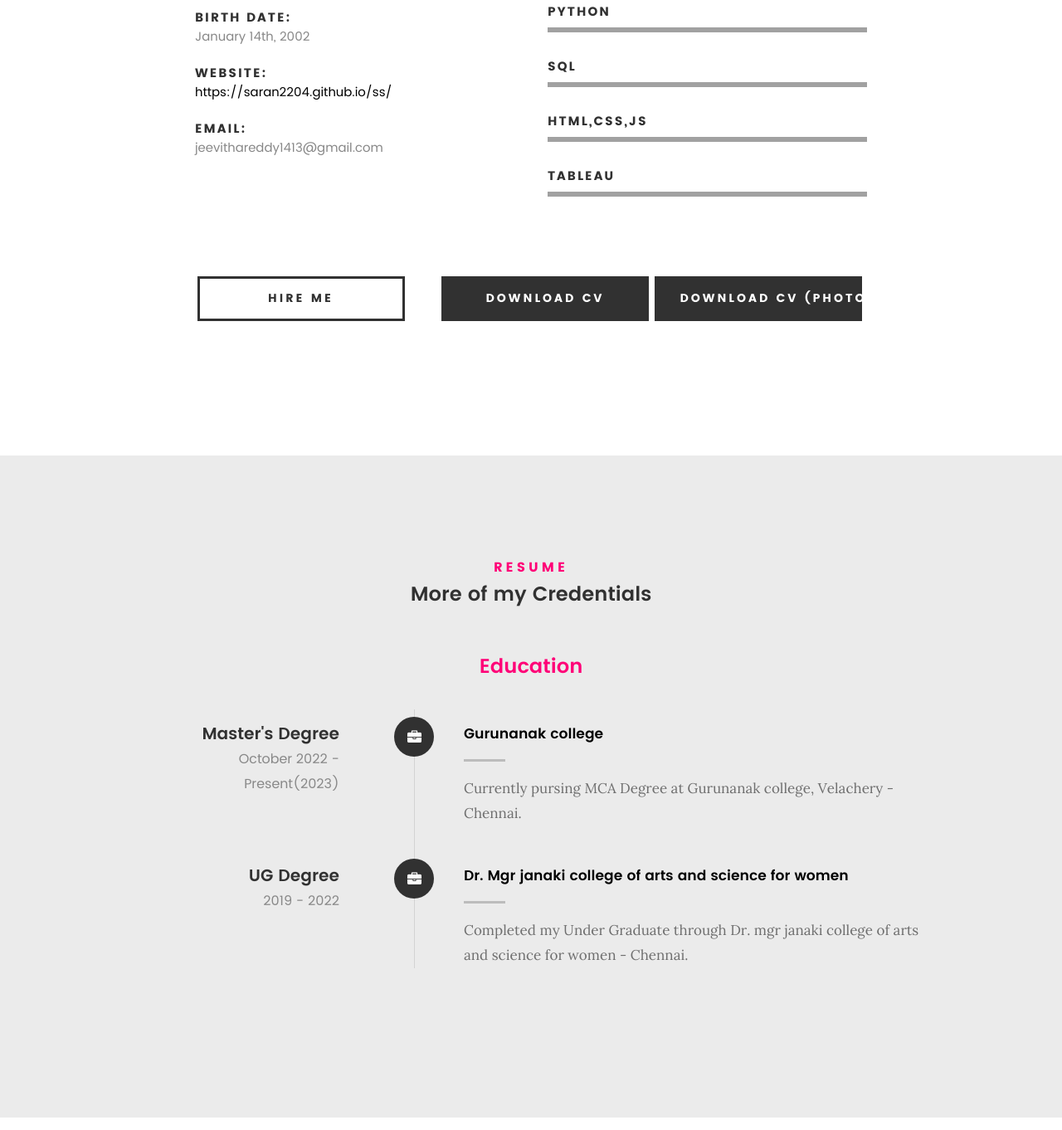
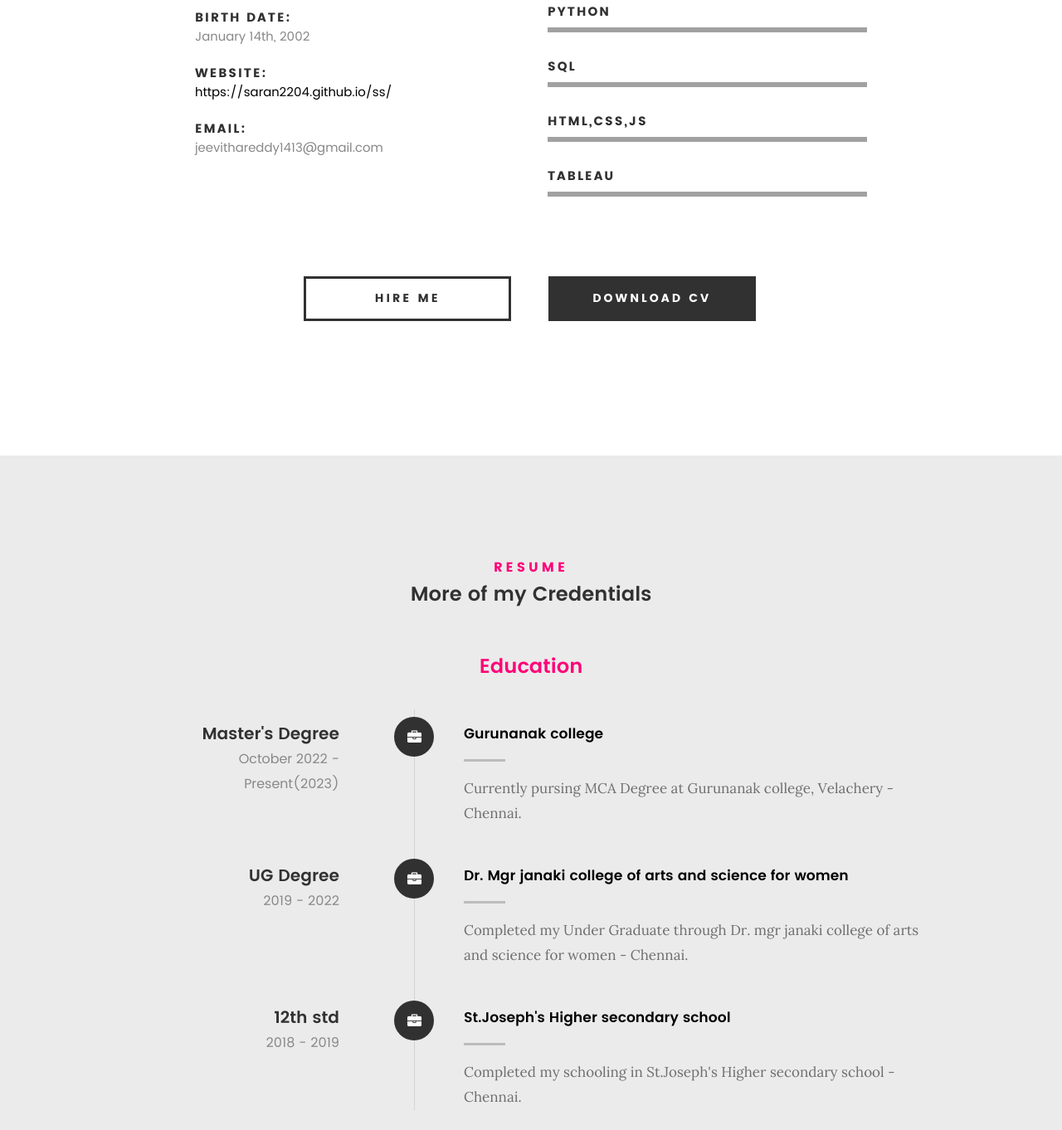
Before and after one commit to Jeevitha1413/portfolio, a plain HTML site: page index.html in a window 1280 px wide. Shown: the part 1435-2797 px from the top of the page at 83% size. Drawn offline with Linux system fonts and the light colour scheme; files whose address does not match are found by name.

Commit message:
Update index.html

```diff
--- a/index.html
+++ b/index.html
@@ -24,10 +24,10 @@
     <meta name="summary" content="This is Jeevitha's Portfolio Website who is a Developer and a Photographer.">
     <meta name="Classification" content="Business">
     <meta name="author" content="Jeevitha, jeevithareddy1413@gmail.com">
-    <meta name="designer" content="Saran">
-    <meta name="copyright" content="Saran">
-    <meta name="reply-to" content="itssaransri@gmail.com">
-    <meta name="owner" content="Saran">
+    <meta name="designer" content="Jeevitha">
+    <meta name="copyright" content="Jeevitha">
+    <meta name="reply-to" content="jeevithareddy1413@gmail.com">
+    <meta name="owner" content="Jeevitha">
     <meta name="url" content="https://alisolanki.github.io/Portfolio/">
     <meta name="directory" content="submission">
     <meta name="category" content="Business | Portfolio">
@@ -77,7 +77,7 @@
    			<a class="menu-toggle" href="#"><span>Menu</span></a>
 
 	   		<div class="logo">
-		         <a href="index.html">Saran</a>
+		         <a href="index.html">Jeevitha</a>
 		      </div>
 
 		   	<nav id="main-nav-wrap">
@@ -111,7 +111,7 @@
                     <p class="intro-position">
                         <span>Data Analyst</span>
                         <span>Starter</span>
-                        <span>Photographer</span>
+                        <span>Developer</span>
                     </p>
 
 	   			<a class="button stroke smoothscroll" href="#about" title="">More About Me</a>
@@ -216,8 +216,8 @@
    	<div class="row button-section">
    		<div class="col-twelve">
    			<a href="#contact" title="Hire Me" class="button stroke smoothscroll">Hire Me</a>
-   			<a href="Resume.pdf" title="Download CV" class="button button-primary">Download CV</a>
-   			<a href="PResume.pdf" title="Download CV (photography)" class="button button-primary">Download CV (photography)</a>
+   			<a href="images/Jeevitha(1) (2).pdf" title="Download CV" class="button button-primary">Download CV</a>
+
    		</div>
    	</div>
 
@@ -278,10 +278,26 @@
 	   					<p>2019 - 2022</p>
 	   				</div>
 
-	   				<div class="timeline-content">
+
+
+	   			     <div class="timeline-content">
 	   					<h4><a href="https://bit.ly/346hi4s">Dr. Mgr janaki college of arts and science for women</a></h4>
 	   					<p>Completed my Under Graduate through Dr. mgr janaki college of arts and science for women - Chennai.</p>
 	   				</div>
+					   <div class="timeline-block">
+
+						<div class="timeline-ico">
+							<i class="fa fa-briefcase"></i>
+						</div>
+					   <div class="timeline-header">
+						<h3>12th std</h3>
+						<p>2018 - 2019</p>
+					</div>
+
+					<div class="timeline-content">
+						<h4><a href="https://bit.ly/346hi4s">St.Joseph's Higher secondary school</a></h4>
+						<p>Completed my schooling in St.Joseph's Higher secondary school - Chennai.</p>
+					</div>
 
 	   			</div> <!-- /timeline-block -->
 
```
